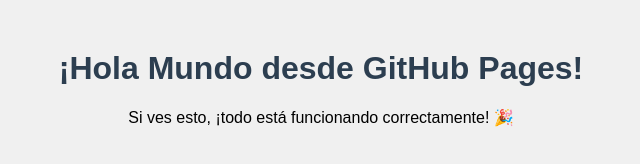
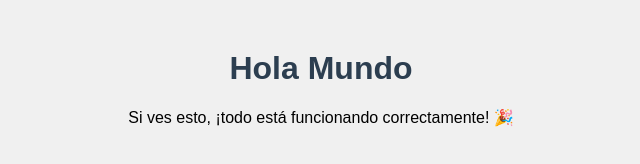
Before and after one commit to RolandoManon/practicafinal, a website: page hola-mundo-web/index.html in a window 1280 px wide. Shown: the whole page, without its empty margins (319-959 px from the left). Drawn offline with Linux system fonts and the light colour scheme.

Commit message:
Agregar nuevo index.html para GitHub Pages

```diff
--- a/hola-mundo-web/index.html
+++ b/hola-mundo-web/index.html
@@ -17,7 +17,7 @@
   </style>
 </head>
 <body>
-  <h1>¡Hola Mundo desde GitHub Pages!</h1>
+    <h1>Hola Mundo</h1>
   <p>Si ves esto, ¡todo está funcionando correctamente! 🎉</p>
 </body>
 </html>
```
